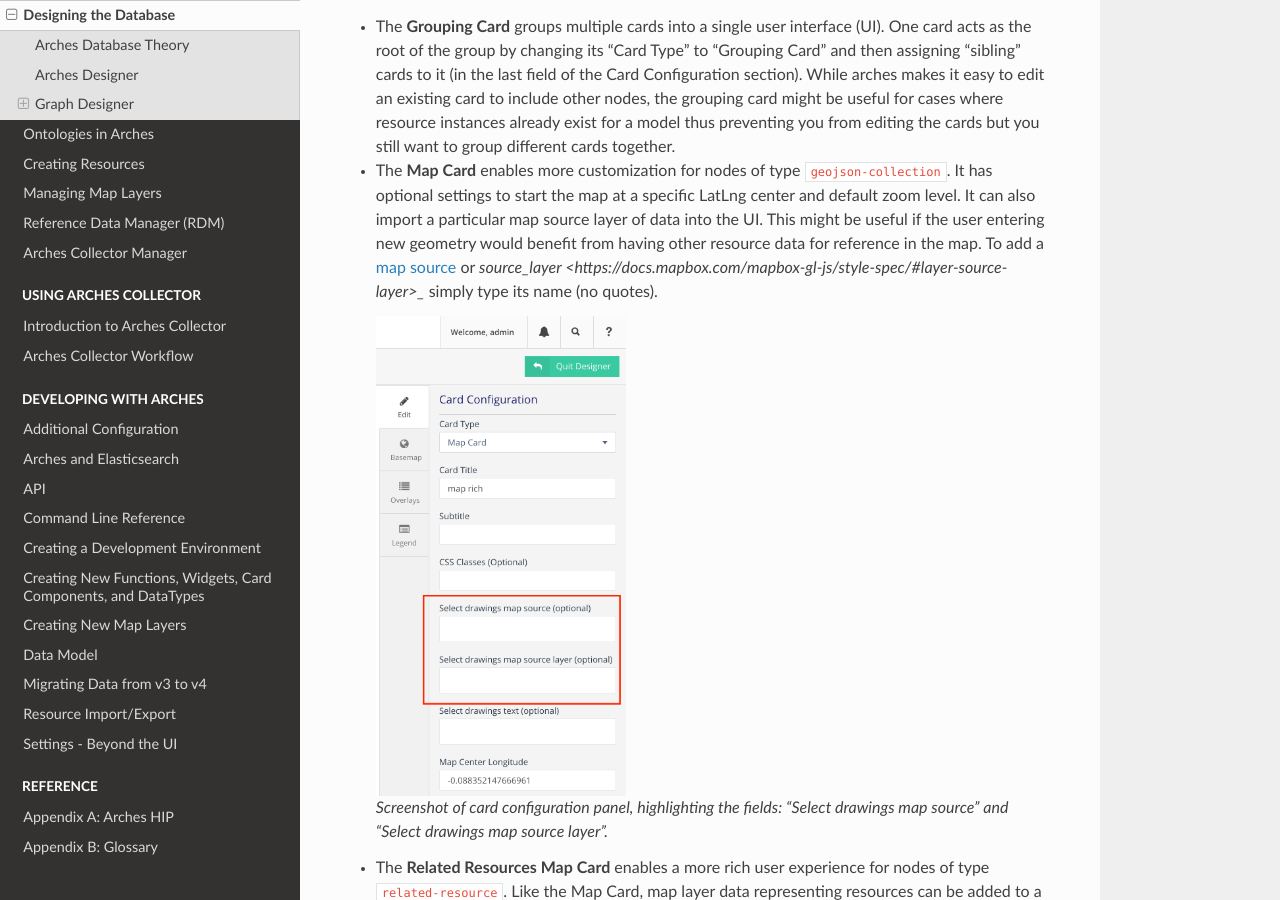
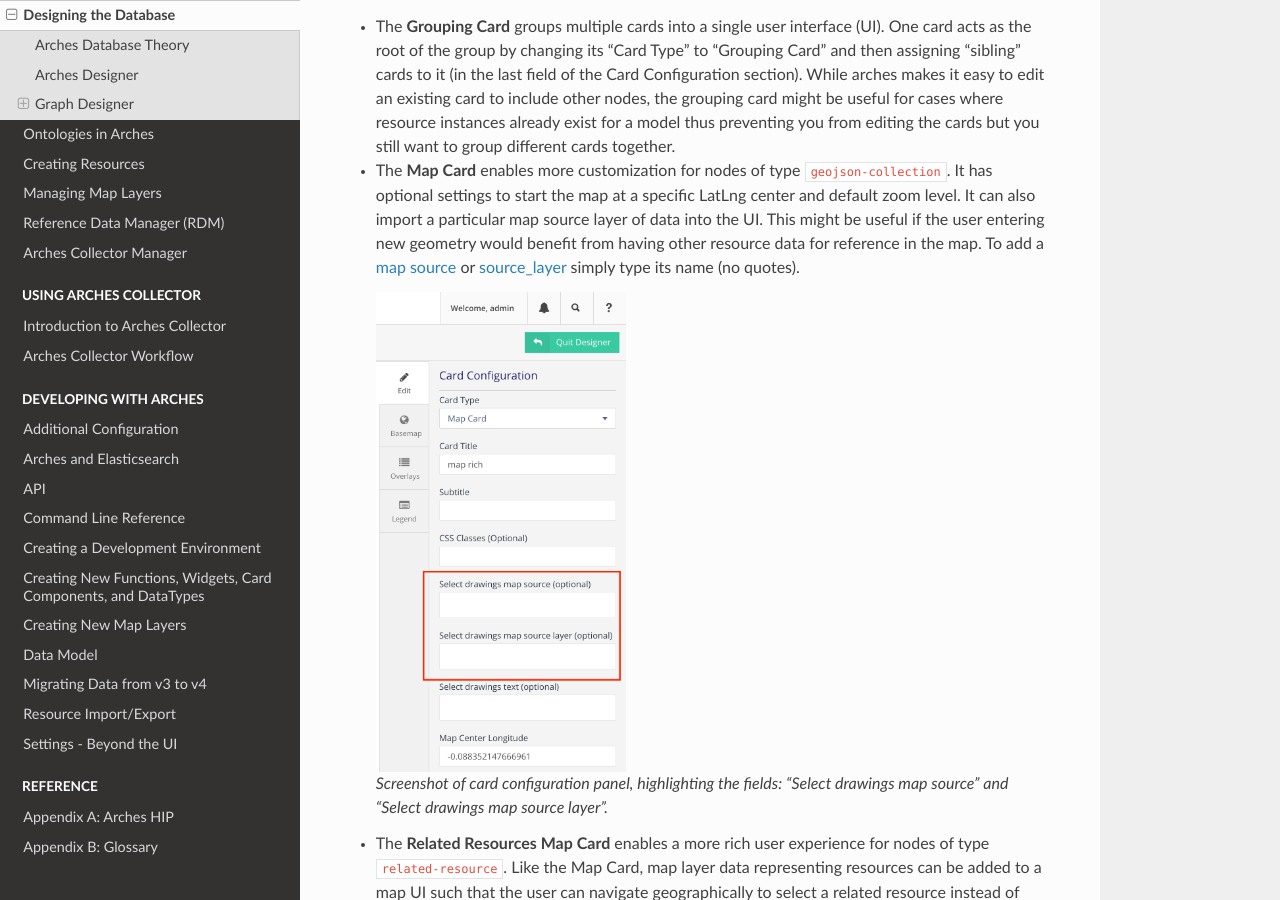
Before and after one commit to archesproject/arches-docs, a Sphinx documentation site: the page built from docs/designing-the-database.txt, in a window 1280 px wide and 900 px high, scrolled down 4911 px. Built offline with Sphinx 7.4.7 and the Read the Docs theme 2.0.0, drawn with Linux system fonts in a browser that asks for light colours.

Commit message:
fixes link to source_layer, re #176

```diff
--- a/docs/designing-the-database.txt
+++ b/docs/designing-the-database.txt
@@ -93,7 +93,7 @@
   The **Map Card** enables more customization for nodes of type ``geojson-collection``. It has optional settings to start the map at a specific LatLng center and default zoom level. It can also import a particular map source layer of data into the UI. This might be useful if the user entering new geometry would benefit from having other resource data for reference in the map. To add a `map source
   <https://docs.mapbox.com/mapbox-gl-js/style-spec/#sources>`_
   or `source_layer
-  <https://docs.mapbox.com/mapbox-gl-js/style-spec/#layer-source-layer>_` simply type its name (no quotes).
+  <https://docs.mapbox.com/mapbox-gl-js/style-spec/#layer-source-layer>`_ simply type its name (no quotes).
 
   .. figure:: images/mapcard.png
     :width: 250
```
